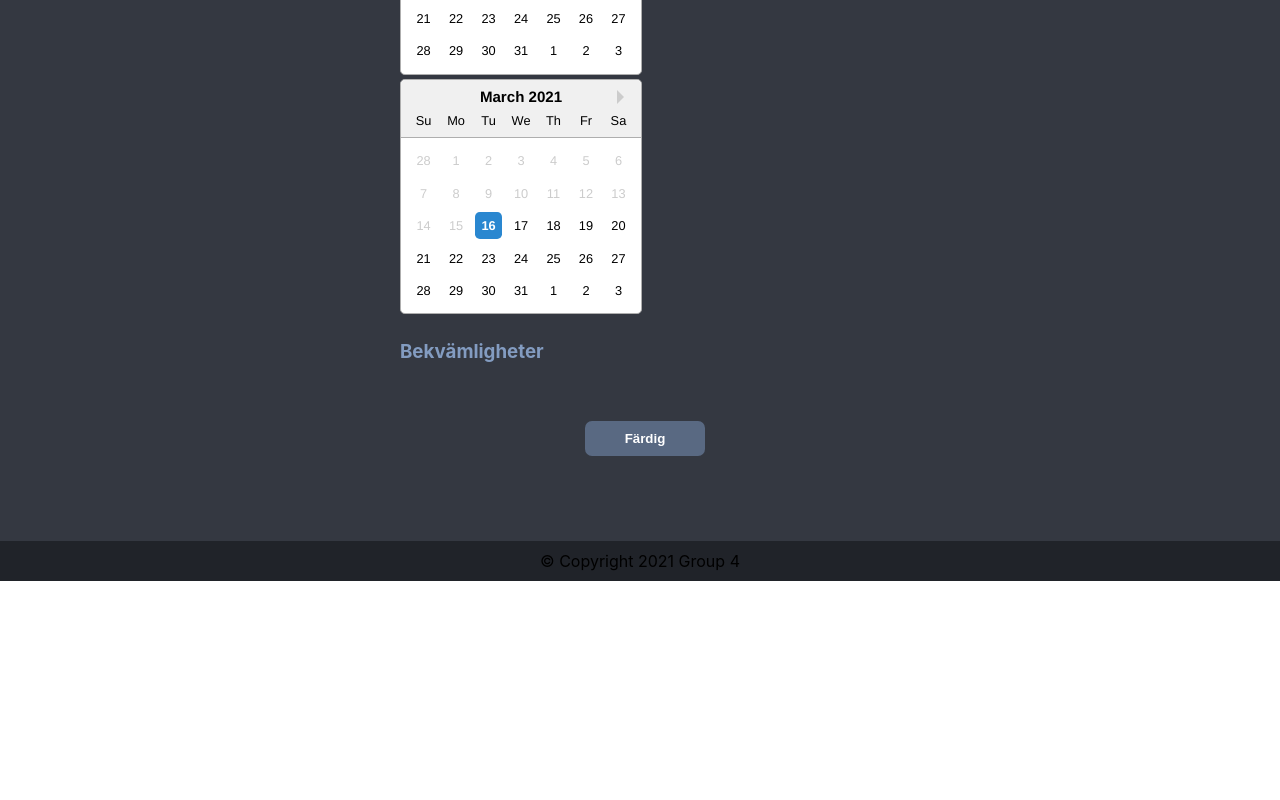
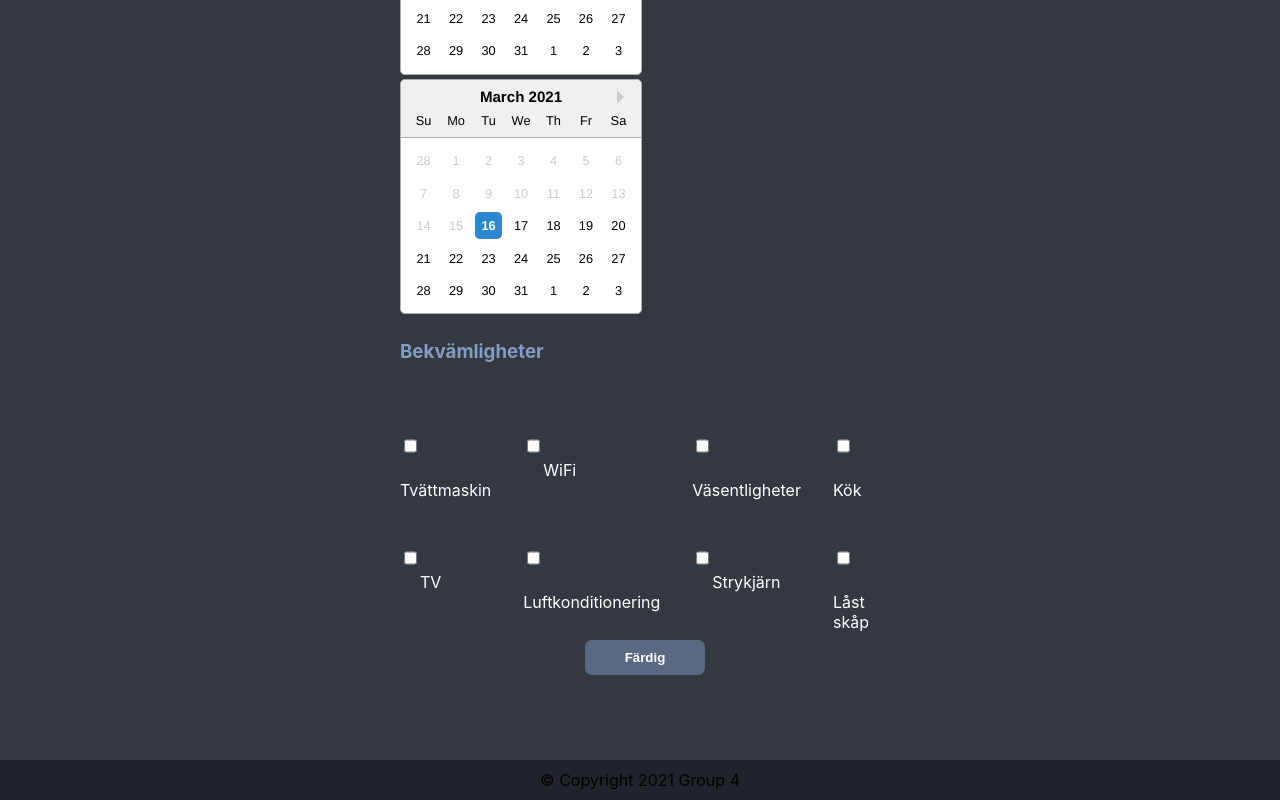
Before and after one commit to postila/clearbnb-grupp4, a React (Create React App) app: page /Uthyrning in a window 1280 px wide. Shown: the part 863-1663 px from the top of the page. Before the commit the page ends 1444 px from the top, so only its background shows below. Built offline with nearby package versions, Linux system fonts and the light colour scheme; no server answers.

Commit message:
Revert "Revert "Merge branch 'test-amenities' into feature-booking-page""
This reverts commit 123b0f26f7727bf3795dc2289db1a6590f518118.

```diff
--- a/src/components/Amenities.js
+++ b/src/components/Amenities.js
@@ -1,38 +1,41 @@
-import React, { useContext } from 'react'
+import React, { useContext, useState, useEffect } from 'react'
 import { AmenitiesContext } from '../contexts/AmenitiesContext'
 import { useHistory } from 'react-router-dom'
 import Radium from 'radium'
 
 function Amenities(props) {
-  let amenityList = []
+
   const { amenities } = useContext(AmenitiesContext)
   const history = useHistory()
+  let [title, setTitle] = useState('')
+
+  const handleChange = async (name) => {
+    setTitle(name)
+    await props.addToList(title)
+    console.log(title, 'title')
+  }
 
   const amenityItem = amenity => (
     <div className="amenityItem" key={amenity._id} style={amenityItemStyle}>
       <input
         type="checkbox"
-        value={amenity._id}
-        onClick={() => {
-          let index = amenityList.indexOf(amenity._id)
-          console.log(index, 'index')
-          if (index == -1) { amenityList.push(amenity._id) }
-          else { amenityList.splice(index, 1) }
-          console.log(amenityList, amenity.name,)
-        }}
-        style={checkBoxStyle}></input>
-      <div style={{ float: 'left', paddingBottom: '10px' }}>
+        value={amenity.name}
+        onClick={async e => handleChange(e.target.value)}
+        style={checkBoxStyle}>
+
+      </input>
+      <div key="1" style={{ float: 'left', paddingBottom: '10px' }}>
         <img style={{ height: '30px' }} src={amenity.iconUrl} alt={'picture ' + amenity._id} />
       </div>
 
-      <div style={{ float: 'left', paddingLeft: '10px' }}>
+      <div key="2" style={{ float: 'left', paddingLeft: '10px' }}>
         <p>{amenity.name}</p>
       </div>
 
     </div>
   )
   return (
-    <div className="amenitiesMap" style={amenitiesListStyle}>
+    <div key="3" className="amenitiesMap" style={amenitiesListStyle}>
       {amenities.map(amenity => amenityItem(amenity))}
     </div>
   )
--- a/src/pages/AccommodationsDetails.js
+++ b/src/pages/AccommodationsDetails.js
@@ -4,6 +4,7 @@ import { useParams, useHistory } from 'react-router-dom';
 import Radium from 'radium'
 import Amenities from '../components/Amenities'
 import BookingForm from '../components/BookingForm';
+import shadows from '@material-ui/core/styles/shadows';
 
 const AccommodationsDetails = () => {
   const { accommodations } = useContext(AccommodationsContext)
@@ -11,7 +12,7 @@ const AccommodationsDetails = () => {
   const history = useHistory()
 
   let accommodation = accommodations.find(accommodation => accommodation._id === id)
-
+  console.log(accommodation, 'accommodation')
 
   const [item, setItem] = useState(accommodation)
 
@@ -30,15 +31,24 @@ const AccommodationsDetails = () => {
         <div>
         <img style={styles.img} key="2" src={accommodation.imageUrl} alt={'picture ' + id } />
           <h1>{ accommodation.title }</h1>
-          <p>Max antal gäster: { accommodation.maxGuests }</p>
+          <p>Antal gäster: { accommodation.maxGuests }</p>
           <p>Ort: { accommodation.location.name }</p>
           <p>Pris per natt: { accommodation.pricePerNight }</p>
             <div className="description-content">
               <h4>Beskrivning:</h4>
               <p>{ accommodation.description }</p>
           </div>
-        <Amenities />
         <BookingForm accommodation={item} />
+
+          <div>
+            <h4>Bekvämligheter:</h4>
+            {accommodation.amenitiesList.map((a) => (
+              <div key={a._id}>
+                {a.Tvättmaskin?'Tvättmaskin, ':''} {a.WiFi?'WiFi, ':''} {a.Väsentligheter?'Väsentligheter, ':''} {a.Kök?'Kök, ':''} {a.TV?'TV, ':''} {a.Luftkonditionering?'Luftkonditionering, ':''} {a.Strykjärn?'Strykjärn, ':''} {a.LåstSkåp?'Låst Skåp, ':''}
+              </div>
+           ))}
+          </div>
+
         </div> }
       { !accommodation &&
         <div>
--- a/src/pages/RentingForm.js
+++ b/src/pages/RentingForm.js
@@ -1,6 +1,6 @@
 import Radium from 'radium'
 import React from 'react'
-import { useRef, useContext } from 'react'
+import { useRef, useContext, useState } from 'react'
 import Amenities from '../components/Amenities'
 import { AccommodationsContext } from '../contexts/AccommodationsContext'
 import { LocationContext } from '../contexts/locationContextProvider'
@@ -20,8 +20,15 @@ function CreateRentingForm() {
   const maxGuests = useRef()
   const pricePerNight = useRef()
   const imageUrl = useRef()
-  const startDate = useRef()
-  const endDate = useRef()
+  const Tvättmaskin = useRef()
+  const WiFi = useRef()
+  const Väsentligheter = useRef()
+  const Kök = useRef()
+  const TV = useRef()
+  const Luftkonditionering = useRef()
+  const Strykjärn = useRef()
+  const LåstSkåp = useRef()
+  const [aList, addAList] = useState([])
 
   const createRentingForm = async e => {
     e.preventDefault()
@@ -33,11 +40,18 @@ function CreateRentingForm() {
       maxGuests: maxGuests.current.value,
       pricePerNight: pricePerNight.current.value,
       imageUrl: imageUrl.current.value,
-
-      //startDate: startDate.current.value,
-      //endDate: endDate.current.value,
+      amenitiesList: {
+        Tvättmaskin: Tvättmaskin.current.checked,
+        WiFi: WiFi.current.checked,
+        Väsentligheter: Väsentligheter.current.checked,
+        Kök: Kök.current.checked,
+        TV: TV.current.checked,
+        Luftkonditionering: Luftkonditionering.current.checked,
+        Strykjärn: Strykjärn.current.checked,
+        LåstSkåp: LåstSkåp.current.checked
+      }
     }
-
+    console.log(rentingForm)
     await addAccommodation(rentingForm)
 
     // addRentingForm(rentingForm)
@@ -50,8 +64,15 @@ function CreateRentingForm() {
     imageUrl.current.value = ''
     maxGuests.current.value = ''
     pricePerNight.current.value = ''
-    //startDate.current.value = ''
-    //endDate.current.value = ''
+    Tvättmaskin.current.value = ''
+    WiFi.current.value = ''
+    Väsentligheter.current.value = ''
+    Kök.current.value = ''
+    TV.current.value = ''
+    Luftkonditionering.current.value = ''
+    Strykjärn.current.value = ''
+    LåstSkåp.current.value = ''
+
   }
 
   const { locations } = useContext(LocationContext)
@@ -93,29 +114,72 @@ function CreateRentingForm() {
       <div style={styles.date_container} >
         <label style={styles.label} form="rentingform">Max antal gäster</label>
         <input key="5" style={styles.date} required ref={maxGuests}
-          form="rentingform" type="text" placeholder="8" required></input>
+          form="rentingform" type="number" placeholder="8" required></input>
 
         <label style={styles.label} form="rentingform">Pris per natt</label>
         <input key="6" style={styles.date} required ref={pricePerNight}
           form="rentingform" type="text" placeholder="500" required></input>
       </div>
 
-      {/* <div style={styles.date_container} >
-        <label style={styles.label} form="rentingform">Startdatum</label>
-        <input key="5" style={styles.date} required ref={startDate}
-          form="rentingform" type="text" placeholder="2021/01/01" required></input>
-
-        <label style={styles.label} form="rentingform">Slutdatum</label>
-        <input key="6" style={styles.date} required ref={endDate}
-          form="rentingform" type="text" placeholder="2021/01/02" required></input>
-      </div> */}
-
 
       <DatePicker></DatePicker>
       <h3 style={{ color: '#839cc1' }}>Bekvämligheter</h3>
 
       <br></br>
-      <Amenities />
+
+
+      <div style={styles.temp}>
+        <div style={styles.checkBox}>
+          <input key="a1" style={styles.input}
+            form="rentingform" type="checkbox" required ref={Tvättmaskin} value="Tvättmaskin" ></input>
+          <label style={styles.label} form="rentingform">Tvättmaskin</label>
+        </div>
+
+        <div style={styles.checkBox}>
+          <input key="a2" style={styles.input}
+            form="rentingform" type="checkbox" required ref={WiFi} value="WiFi" ></input>
+          <label style={styles.label} form="rentingform">WiFi</label>
+        </div>
+
+        <div style={styles.checkBox}>
+          <input key="a3" style={styles.input}
+            form="rentingform" type="checkbox" required ref={Väsentligheter} value="Väsentligheter" ></input>
+          <label style={styles.label} form="rentingform">Väsentligheter</label>
+        </div>
+
+        <div style={styles.checkBox}>
+          <input key="a4" style={styles.input}
+            form="rentingform" type="checkbox" required ref={Kök} value="Kök" ></input>
+          <label style={styles.label} form="rentingform">Kök</label>
+        </div>
+
+        <div style={styles.checkBox}>
+          <input key="a5" style={styles.input}
+            form="rentingform" type="checkbox" required ref={TV} value="TV" ></input>
+          <label style={styles.label} form="rentingform">TV</label>
+        </div>
+
+        <div style={styles.checkBox}>
+          <input key="a6" style={styles.input}
+            form="rentingform" type="checkbox" required ref={Luftkonditionering} value="Luftkonditionering" ></input>
+          <label style={styles.label} form="rentingform">Luftkonditionering</label>
+        </div>
+
+        <div style={styles.checkBox}>
+          <input key="a7" style={styles.input}
+            form="rentingform" type="checkbox" required ref={Strykjärn} value="Strykjärn" ></input>
+          <label style={styles.label} form="rentingform">Strykjärn</label>
+        </div>
+
+        <div style={styles.checkBox}>
+          <input key="a8" style={styles.input}
+            form="rentingform" type="checkbox" required ref={LåstSkåp} value="Låst skåp" ></input>
+          <label style={styles.label} form="rentingform">Låst skåp</label>
+        </div>
+
+      </div>
+
+
       <div style={styles.buttons_container}>
         <button
           style={styles.button}
@@ -136,6 +200,14 @@ const styles = {
     margin: '20px auto',
     textAlign: 'left',
     padding: '10px'
+  },
+
+  temp: {
+    display: 'grid',
+    color: 'white',
+    justifyContent: 'center',
+    gridTemplateColumns: 'repeat(4, 1fr)',
+    gridGap: '25px',
   },
 
   input: {
@@ -194,7 +266,6 @@ const styles = {
 
   button: {
     width: '120px',
-    margin: '0 auto',
     marginTop: '10px',
     marginLeft: '10px',
     cursor: 'pointer',
@@ -213,6 +284,11 @@ const styles = {
     ':hover': {
       opacity: '50%'
     }
+  },
+  checkBox: {
+    float: 'left',
+    marginTop: '10px',
+    marginRight: '7px'
   }
 }
 
```
Also changed, not shown: 1 other file (tests, documents, lock files or other folders).
